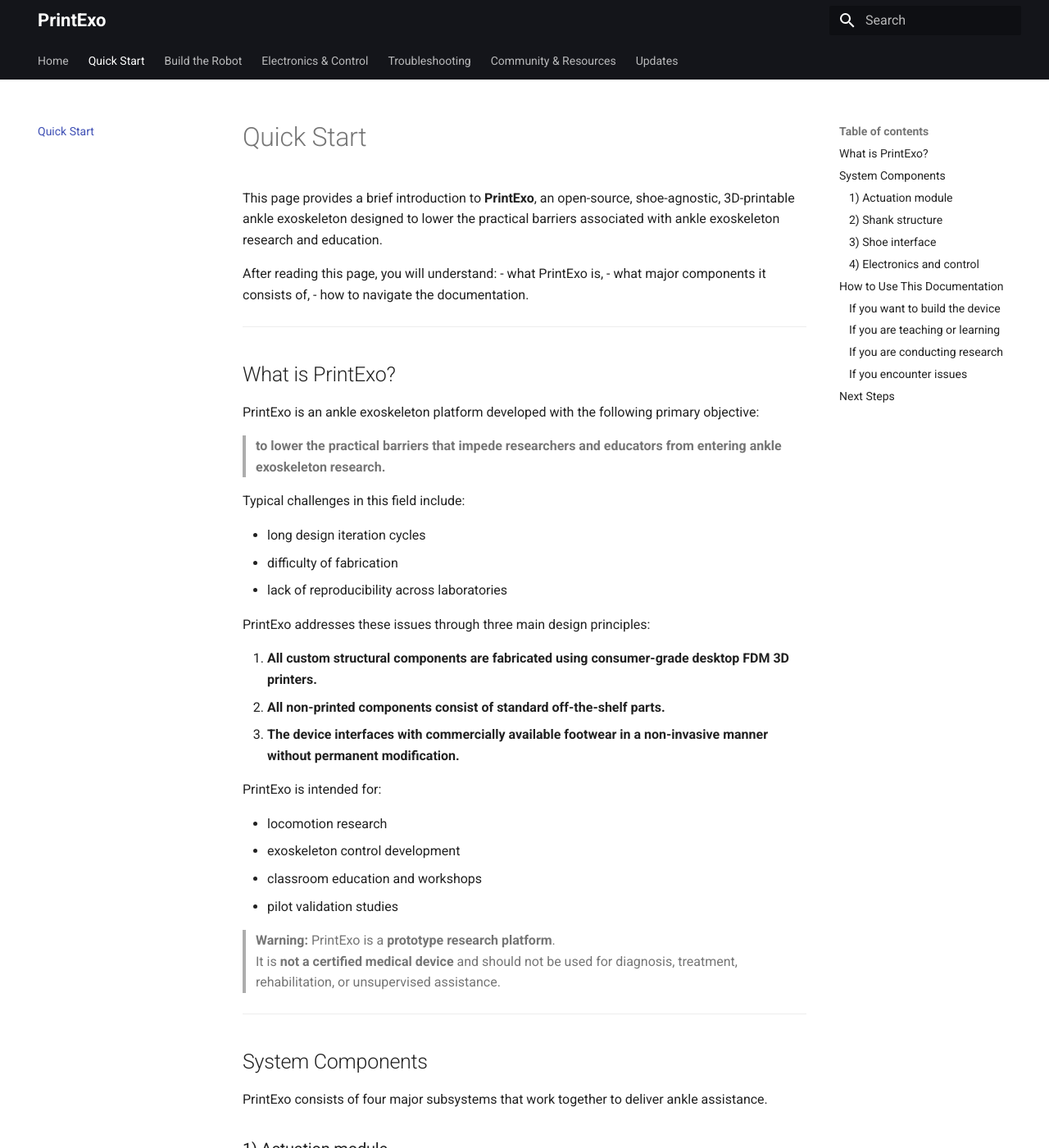
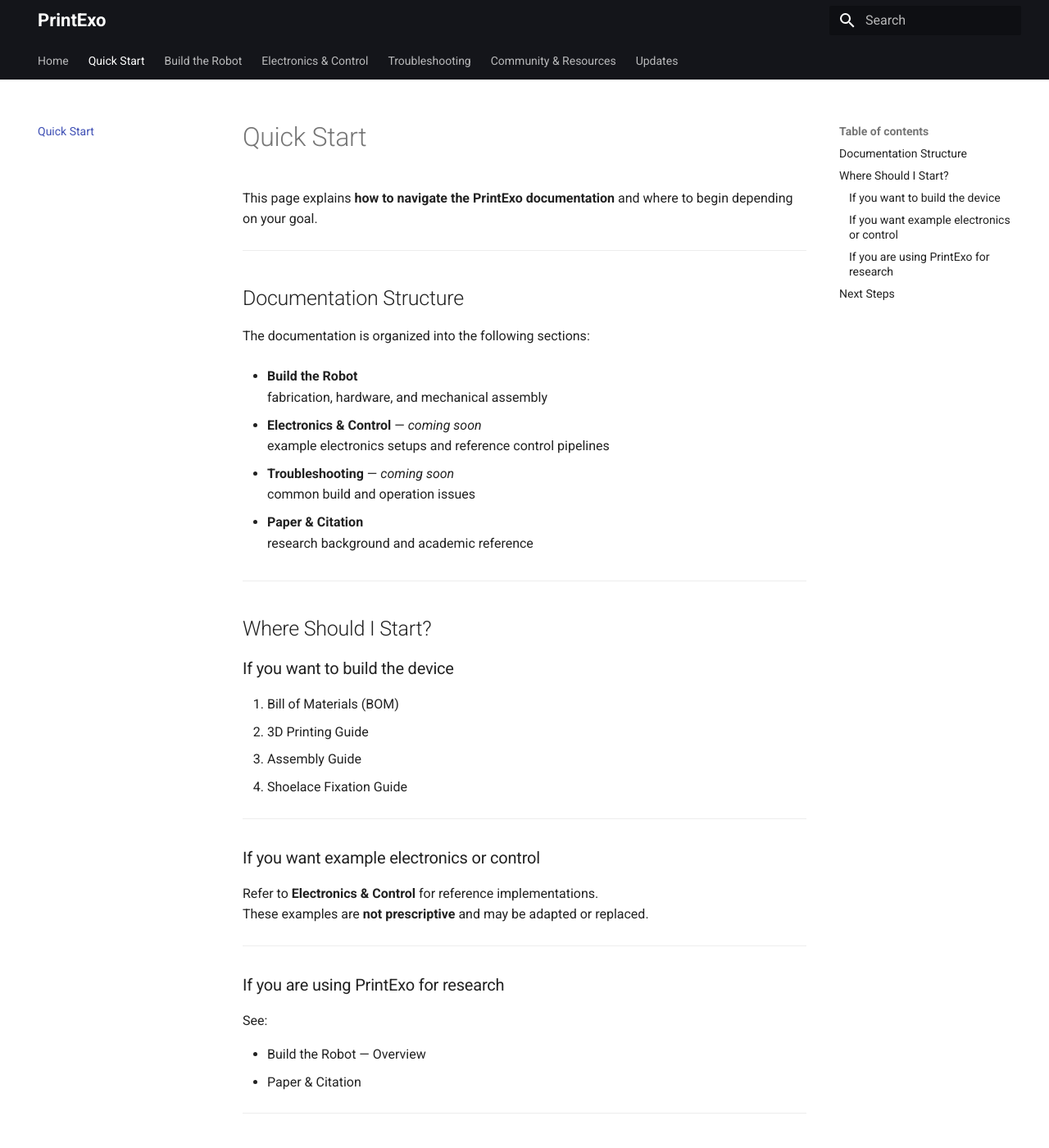
Before and after one commit to printexo/printexo.github.io, an MkDocs documentation site: the page built from docs/quick_start/index.md, in a window 1280 px wide and 1400 px high. Shown: the whole window at 82% size. Built offline with MkDocs 1.6.1 and Material for MkDocs 9.7.7, drawn with Linux system fonts in a browser that asks for light colours; some of the changed text lies outside the part shown.

Commit message:
Update index.md

```diff
--- a/docs/quick_start/index.md
+++ b/docs/quick_start/index.md
@@ -1,162 +1,58 @@
 # Quick Start
 
-This page provides a brief introduction to **PrintExo**, an open-source, shoe-agnostic, 3D-printable ankle exoskeleton designed to lower the practical barriers associated with ankle exoskeleton research and education.
-
-After reading this page, you will understand:
-- what PrintExo is,
-- what major components it consists of,
-- how to navigate the documentation.
+This page explains **how to navigate the PrintExo documentation** and where to begin depending on your goal.
 
 ---
 
-## What is PrintExo?
+## Documentation Structure
 
-PrintExo is an ankle exoskeleton platform developed with the following primary objective:
+The documentation is organized into the following sections:
 
-> **to lower the practical barriers that impede researchers and educators from entering ankle exoskeleton research.**
+- **Build the Robot**
+  fabrication, hardware, and mechanical assembly
 
-Typical challenges in this field include:
+- **Electronics & Control**   — *coming soon*
+  example electronics setups and reference control pipelines
 
-- long design iteration cycles
-- difficulty of fabrication
-- lack of reproducibility across laboratories
+- **Troubleshooting**   — *coming soon*
+  common build and operation issues
 
-PrintExo addresses these issues through three main design principles:
-
-1. **All custom structural components are fabricated using consumer-grade desktop FDM 3D printers.**
-2. **All non-printed components consist of standard off-the-shelf parts.**
-3. **The device interfaces with commercially available footwear in a non-invasive manner without permanent modification.**
-
-PrintExo is intended for:
-
-- locomotion research
-- exoskeleton control development
-- classroom education and workshops
-- pilot validation studies
-
-> **Warning:** PrintExo is a **prototype research platform**.
-> It is **not a certified medical device** and should not be used for diagnosis, treatment, rehabilitation, or unsupervised assistance.
+- **Paper & Citation**
+  research background and academic reference
 
 ---
 
-## System Components
+## Where Should I Start?
 
-PrintExo consists of four major subsystems that work together to deliver ankle assistance.
+### If you want to build the device
 
-### 1) Actuation module
-
-- CubeMars AK60-6 actuator with integrated driver
-- 1:4 3D-printed planetary gearbox
-- protective outer housing
-- bearings integrated into the planetary stage
-
-This module generates the assistive torque delivered to the ankle.
+1. Bill of Materials (BOM)
+2. 3D Printing Guide
+3. Assembly Guide
+4. Shoelace Fixation Guide
 
 ---
 
-### 2) Shank structure
+### If you want example electronics or control
 
-- mounted on the lateral side of the lower leg
-- vertically extended structural support
-- secured using a sports calf support sleeve
-- includes **passive inversion/eversion hinge** in the frontal plane
-
-The structure provides:
-
-- attachment to the leg
-- alignment with ankle kinematics
-- mitigation of off-axis loading
+Refer to **Electronics & Control** for reference implementations.
+These examples are **not prescriptive** and may be adapted or replaced.
 
 ---
 
-### 3) Shoe interface
+### If you are using PrintExo for research
 
-The shoe interface:
+See:
 
-- uses **shoelace-based integration**
-- requires **no permanent shoe modification**
-- is positioned on the **dorsal midfoot**
-- includes **auxiliary plantar lacing**
-
-Key functional roles:
-
-- anchors torque transmission to footwear
-- maintains interface contact during swing and stance
-- allows compatibility with diverse lace-up shoes
-
-The geometry is **parametric**, enabling printed size variations.
-
----
-
-### 4) Electronics and control
-
-The electronics architecture includes:
-
-- actuator integrated motor driver
-- wiring and power routing
-- control software that applies prescribed torque profiles
-
-Real-time gait phase estimation is performed using:
-
-- IMU mounted on the dorsum of the shoe
-- angular-velocity–based detection
-
----
-
-## How to Use This Documentation
-
-The documentation is structured to support:
-
-- researchers
-- students
-- instructors
-- builders
-
-### If you want to build the device
-
-Follow this order:
-
-1. [Bill of Materials (BOM)](../hardware/bom.md)
-2. [3D Printing Guide](../hardware/printing.md)
-3. [Assembly Guide](../hardware/assembly.md)
-4. [Electronics Overview](../elec_control/index.md)
-5. [Motor Driver and Configuration](../elec_control/motor.md)
-6. [Running Demo](../elec_control/demo.md)
-
----
-
-### If you are teaching or learning
-
-Workshop and course materials are coming soon. For now, follow the build guides step-by-step.
-
----
-
-### If you are conducting research
-
-You may refer to:
-
-- [Build the Robot — Overview](../hardware/index.md)
-- [Paper & Citation](../comm_res/citation.md)
-
----
-
-### If you encounter issues
-
-Check:
-
-- [Hardware Troubleshooting](../troubleshooting/hardware.md)
-- [Assembly Troubleshooting](../troubleshooting/assembly.md)
-- [Electronics Troubleshooting](../troubleshooting/elec_control.md)
+- Build the Robot — Overview
+- Paper & Citation
 
 ---
 
 ## Next Steps
 
-Recommended reading order:
+Most users should start with:
 
-1. [Build the Robot — Overview](../hardware/index.md)
-2. [Bill of Materials (BOM)](../hardware/bom.md)
-3. [3D Printing Guide](../hardware/printing.md)
-4. [Assembly Guide](../hardware/assembly.md)
+**Build the Robot → Bill of Materials (BOM)**
 
-From there, continue to [Electronics & Control](../elec_control/index.md).
+and proceed step-by-step through the build guides.
```
